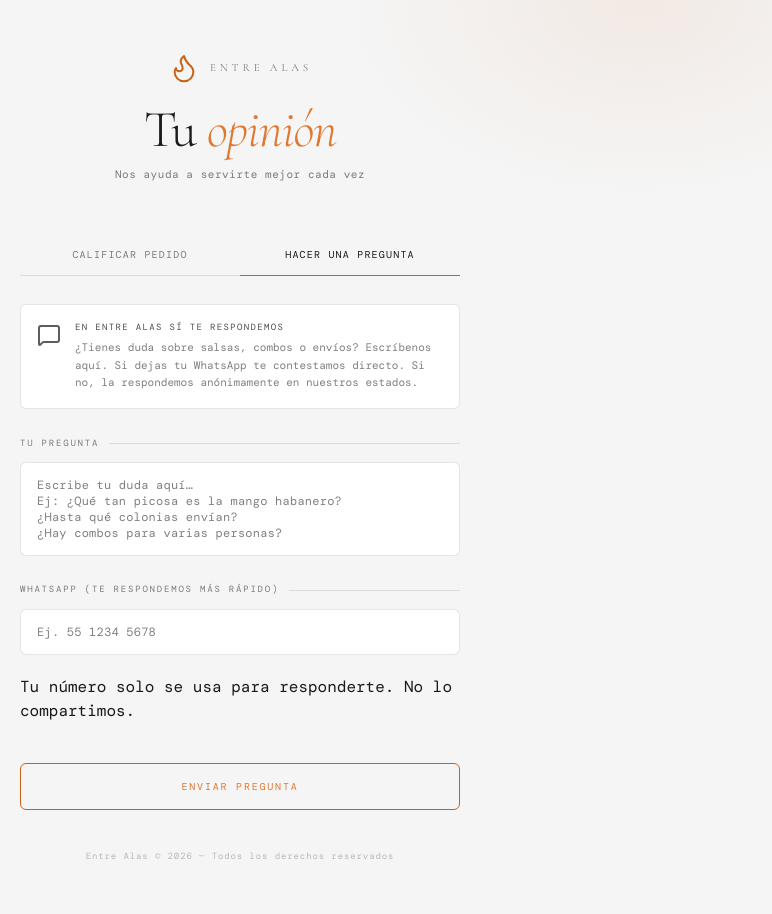
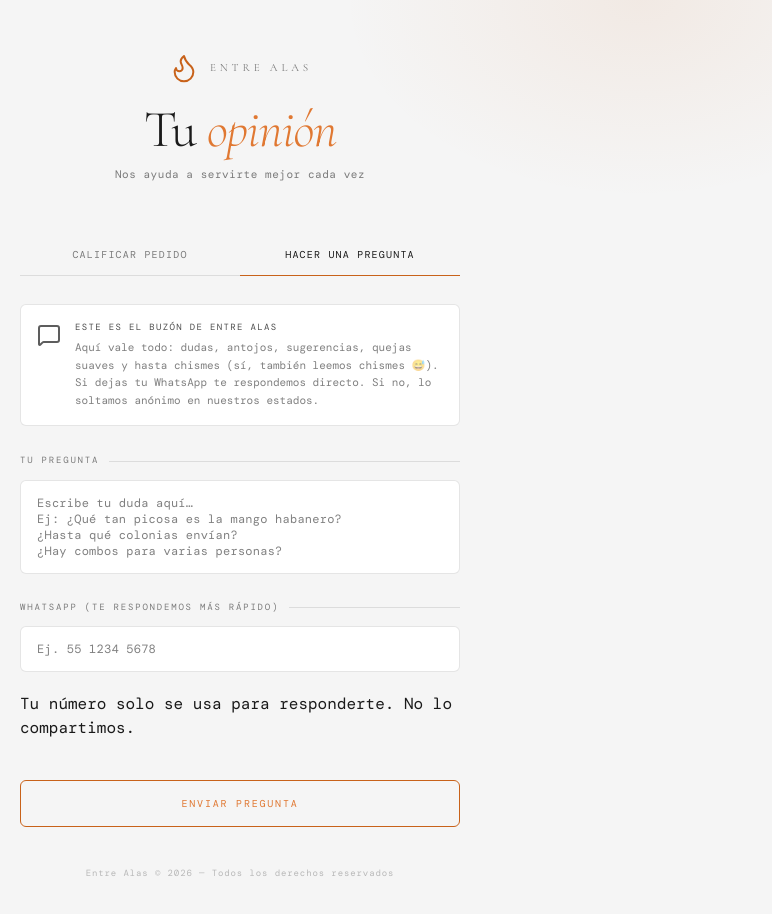
Before and after one commit to fdxruli/ea-panel-feed, a React (Vite) app: page /preguntas in a window 1280 px wide. Shown: the top 914 px of the page, without its empty margins (0-772 px from the left). Built offline with nearby package versions, Linux system fonts and the light colour scheme; no server answers; a web font is replaced by a local one.

Commit message:
Actualizar QuestionForm.tsx

```diff
--- a/src/components/QuestionForm.tsx
+++ b/src/components/QuestionForm.tsx
@@ -56,12 +56,13 @@ export function QuestionForm({ isActive }: QuestionFormProps) {
       <div className="info-box">
         <MessageSquare className="info-box-icon" />
         <div>
-          <div className="info-box-title">En Entre Alas sí te respondemos</div>
-          <div className="info-box-body">
-            ¿Tienes duda sobre salsas, combos o envíos? Escríbenos aquí.
-            Si dejas tu WhatsApp te contestamos directo.
-            Si no, la respondemos anónimamente en nuestros estados.
-          </div>
+          <div className="info-box-title">Este es el buzón de Entre Alas</div>
+<div className="info-box-body">
+  Aquí vale todo: dudas, antojos, sugerencias, quejas suaves
+  y hasta chismes (sí, también leemos chismes 😅).
+  Si dejas tu WhatsApp te respondemos directo.
+  Si no, lo soltamos anónimo en nuestros estados.
+</div>
         </div>
       </div>
 
```
